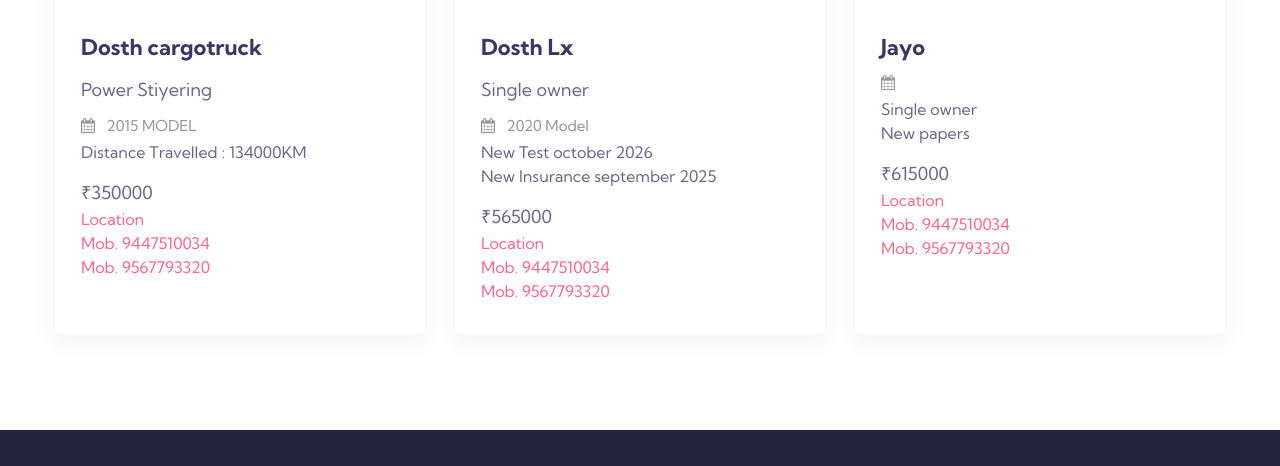
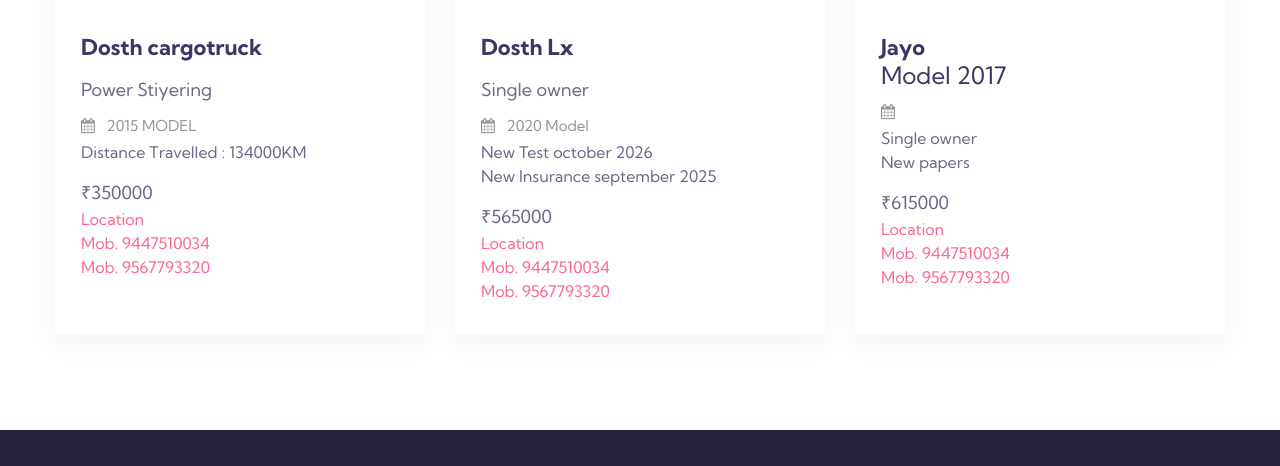
Before and after one commit to AngamalyAutos/web, a plain HTML site: page index.html in a window 1280 px wide. Shown: the part 1277-1743 px from the top of the page. Drawn offline with Linux system fonts and the light colour scheme.

Commit message:
Update index.html

```diff
--- a/index.html
+++ b/index.html
@@ -153,6 +153,7 @@
               </div>
                 <div class="blog-info">
                 <h4><a href="#blog-single">Jayo</a></h4>
+                <h4>Model 2017</h4>
 
 
 
```
